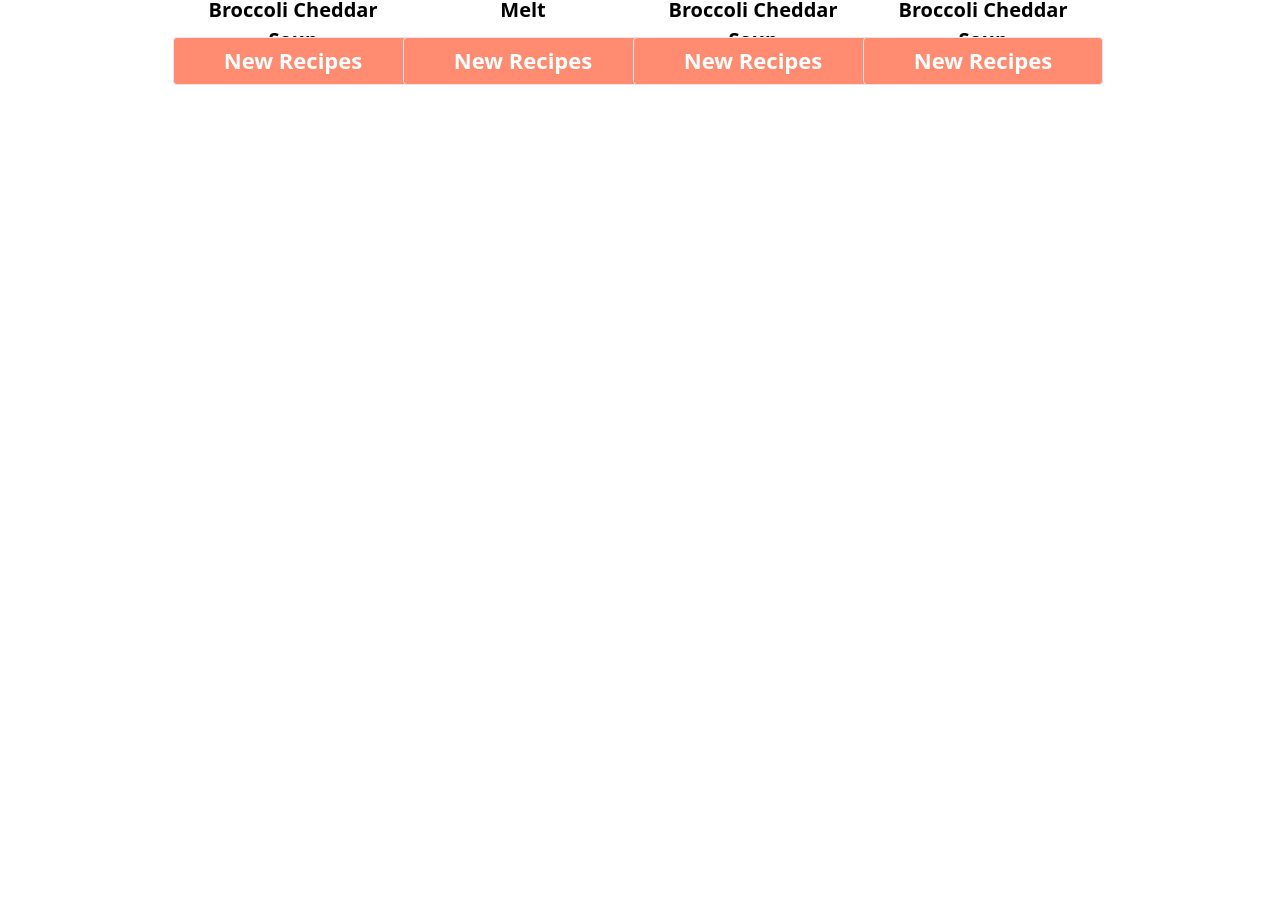
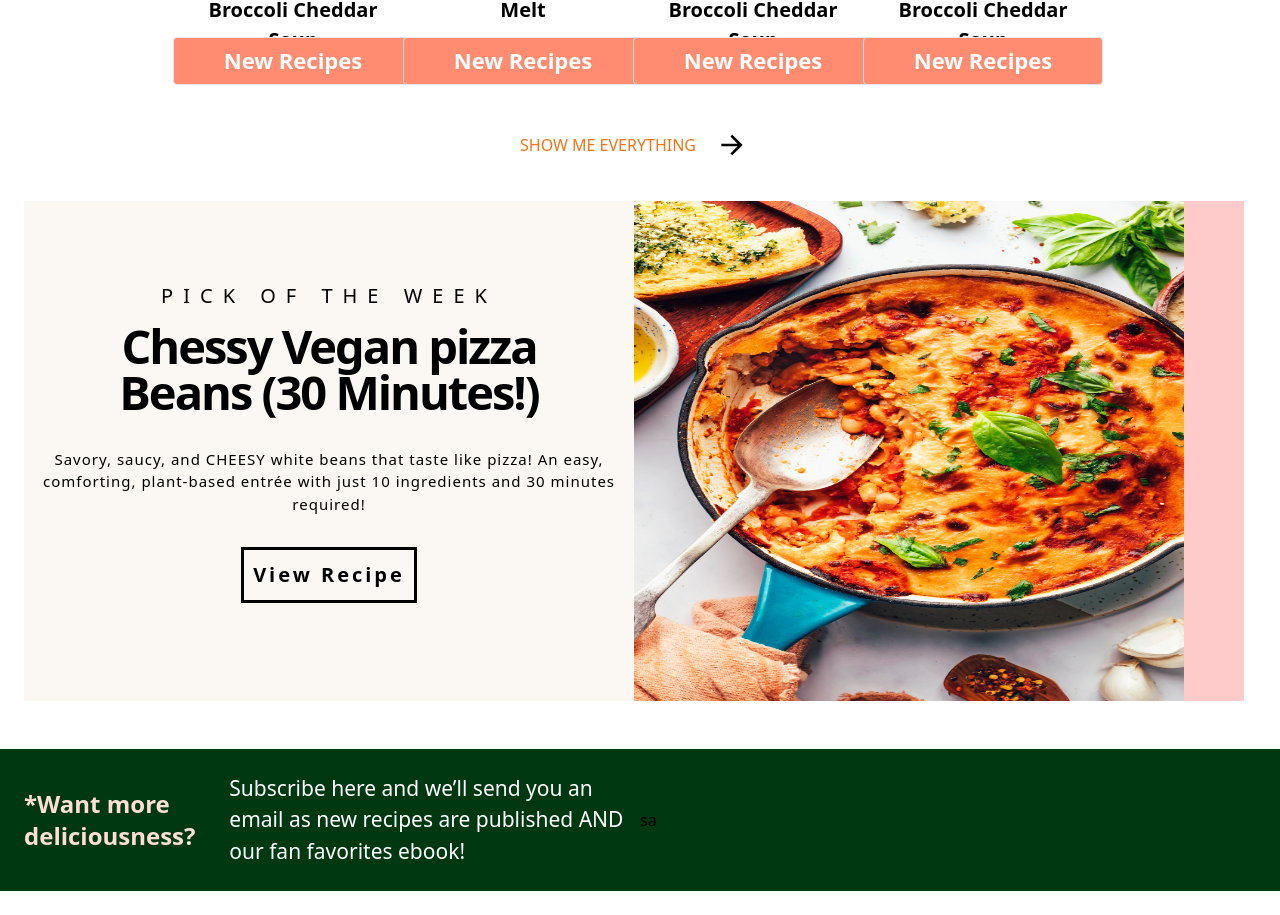
Before and after one commit to Frank92952/Tailwindcss-Tienda, a React (Vite) app: page / in a window 1280 px wide. Shown: the part 695-1610 px from the top of the page. Before the commit the page ends 804 px from the top, so only its background shows below. Built offline with nearby package versions, Linux system fonts and the light colour scheme.

Commit message:
segundo agregado

```diff
--- a/src/App.jsx
+++ b/src/App.jsx
@@ -4,6 +4,7 @@ import Menu from './Component/Shared/Menu'
 import Cuerpo from './Component/Shared/Cuerpo'
 import Card from './Component/Shared/Card'
 import Comida1 from './Component/Img/comida1.jpg'
+import Cuerpo1 from './Component/Shared/Cuerpo1'
 function App() {
 
 
@@ -24,7 +25,7 @@ function App() {
       <Card img={Comida1} nombre="Creamy Vegan Broccoli Cheddar Soup" boton="New Recipes"/>
       <Card img={Comida1} nombre="Creamy Vegan Broccoli Cheddar Soup" boton="New Recipes"/>
     </div>
-
+    <Cuerpo1 />
     </>
   )
 }
--- a/src/Component/Shared/Cuerpo.jsx
+++ b/src/Component/Shared/Cuerpo.jsx
@@ -4,7 +4,7 @@ import {RiArrowRightLine } from "react-icons/ri";
 function Cuerpo() {
   return (
     <div>
-        <div className='grid grid-cols-8  pt-8 items-center max-lg:grid-cols-1  '>
+        <div className='grid grid-cols-8  pt-8 items-center max-lg:grid-cols-1 '>
             <div className='col-span-1 lg:hidden' >
 
             </div>
@@ -30,7 +30,7 @@ function Cuerpo() {
               </div>
 
             </div>
-            <div className='col-span-2 max-sm:mt-4 ml-52 max-lg:ml-8'>
+            <div className='col-span-2 max-sm:mt-4  max-lg:ml-2 ml-56 xl:ml-80 '>
               <h1 className='text-center text-[35px] font-bold'>RECIPES</h1>
             </div>
             <div className='col-span-2  ml-80 w-60'>
--- a/src/Component/Shared/Cuerpo1.jsx
+++ b/src/Component/Shared/Cuerpo1.jsx
@@ -0,0 +1,49 @@
+import React from 'react'
+import {RiArrowRightLine } from "react-icons/ri";
+import Comida2 from "../Img/Comida2.jpg"
+function Cuerpo1() {
+  return (
+    <div>
+    <div className='pl-6 pr-9 pb-6'>
+        <div className='grid justify-center mt-5 pb-10 ' >
+            <button className='flex items-center  text-orange-500 max-lg:hidden'>SHOW ME EVERYTHING<RiArrowRightLine className='w-8 h-8 ml-5 text-black' /></button>
+
+        </div>
+         <div className='grid grid-cols-2 text-center '>
+            <div className='bg-[#FBF8F3] pt-20 pb-20 p-2'>
+                <h2 className='text-[20px] tracking-[10px]'>PICK   OF   THE   WEEK</h2>
+                <h1 className='text-[47px] tracking-[-2px] font-bold'>Chessy Vegan pizza  </h1>
+                <h1 className='text-[47px] tracking-[-2px] -mt-6 font-bold text-serif'>Beans (30 Minutes!)</h1>
+                <p className='text-[15px] tracking-[1px] mt-5'>Savory, saucy, and CHEESY white beans that taste like pizza! An easy,
+                    comforting, plant-based entrée with just 10 ingredients and 30 minutes required!</p>
+             <div className='mt-8'>
+             <button className='border-[3px] text-xl tracking-[3px] font-bold border-black w-44 h-14 hover:bg-red-200 hover:border-red-200'>View Recipe</button>
+            </div>
+
+            </div>
+            <div className='bg-red-200 '>
+                <a href='#' ><img src={Comida2} className='h-[500px] w-[550px]' /> </a>
+            </div>
+         </div>
+    </div>
+    <div className='pt-6 pb-6'>
+    <div className='grid grid-cols-6  bg-[#003811] p-6 items-center'>
+
+        <div className='col-span-1  text-2xl text-[#FFDED6] font-bold'>
+           <h1>*Want more deliciousness?</h1>
+        </div>
+        <div className='col-span-2 text-white text-[21px]'>
+            <p>Subscribe here and we’ll send you an email as new recipes are published AND our fan favorites ebook!</p>
+        </div>
+        <div className='col-span-3'>
+        sa
+        </div>
+    </div>
+    </div>
+
+    </div>
+
+  )
+}
+
+export default Cuerpo1
--- a/src/Component/Shared/Sidebar.jsx
+++ b/src/Component/Shared/Sidebar.jsx
@@ -57,15 +57,15 @@ function Sidebar() {
               </button>
             </div>
             <div className='' >
-            <div className='text-[50px] transform rotate-[-5deg] ml-16  text-font max-sm:text-[30px] max-sm:ml-16 max-lg:ml-24 xl:-ml-40'>
+            <div className='text-[50px] transform rotate-[-5deg] -ml-4  text-font max-sm:text-[30px] max-sm:ml-16 max-lg:ml-28 xl:-ml-40 '>
               <a href='' className='font-serif  text-[#2B2B2B] '>Minimalist</a>
             </div>
-            <div className='text-[50px] transform rotate-[-5deg] ml-16 -mt-8 text-center  max-sm:text-[30px] max-sm:-mt-5 max-lg:ml-36 max-sm:ml-20 xl:-ml-40'>
+            <div className='text-[50px] transform rotate-[-5deg] -ml-4 -mt-8 text-center  max-sm:text-[30px] max-sm:-mt-5 max-lg:ml-32 max-sm:ml-20 xl:-ml-44'>
               <a href='' className='font-serif text-[#2B2B2B]'>Baker</a>
             </div>
             </div>
 
-            <div className='lg:hidden max-lg:ml-16 max-sm:ml-10 '>
+            <div className='lg:hidden max-lg:ml-12 max-sm:ml-10 '>
             <RiSearchLine className='h-12 w-12 mt-8 ml-10 max-sm:h-9 max-sm:mt-3 max-sm:ml-5' />
             </div>
 
```
Also changed, not shown: src/Component/Img/comida2.jpg (added).
